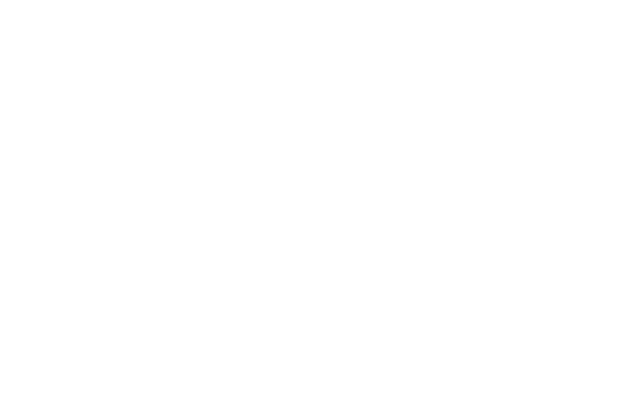
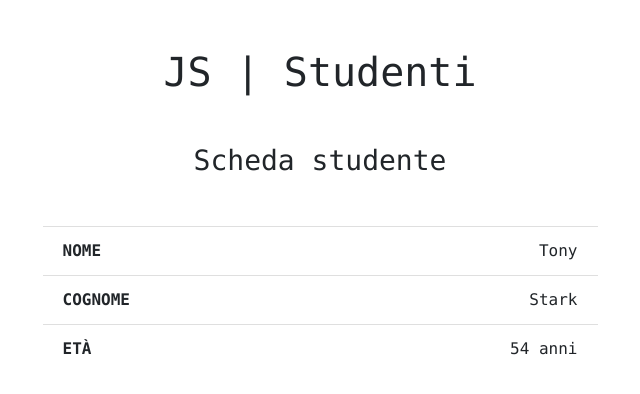
Before and after one commit to emaferr/js-oggetti-studenti, a plain HTML site: page index.html in a window 1280 px wide. Shown: the whole page, without its empty margins (320-960 px from the left). Drawn offline with nearby package versions, Linux system fonts and the light colour scheme.

Commit message:
Stampo a schermno con un ciclo for in tutte le propietà di Studenti

```diff
--- a/index.html
+++ b/index.html
@@ -13,13 +13,35 @@
     <!-- Bootstrap CSS -->
     <link rel="stylesheet" href="https://stackpath.bootstrapcdn.com/bootstrap/4.3.1/css/bootstrap.min.css" integrity="sha384-ggOyR0iXCbMQv3Xipma34MD+dH/1fQ784/j6cY/iJTQUOhcWr7x9JvoRxT2MZw1T" crossorigin="anonymous">
 
+    <!-- Style CSS -->
+    <link rel="stylesheet" href="./style.css">
+
   </head>
 
   <body>
 
+    <header>
+        <h1 class="text-monospace text-center my-5">JS | Studenti</h1>
+    </header>
+
+    <main class="container">
+
+        <div class="studente_singolo">
+
+            <h3 class="text-monospace text-center my-5">Scheda studente</h3>
+            <ul id="studente" class="list-group list-group-flush"></ul>
+
+        </div>
+
+
+    </main>
+
+
+
+
+
     <!-- My JavaScript -->
     <script src="./main.js"></script>
-
 
     <!-- jQuery first, then Popper.js, then Bootstrap JS -->
     <script src="https://code.jquery.com/jquery-3.3.1.slim.min.js" integrity="sha384-q8i/X+965DzO0rT7abK41JStQIAqVgRVzpbzo5smXKp4YfRvH+8abtTE1Pi6jizo" crossorigin="anonymous"></script>
--- a/main.js
+++ b/main.js
@@ -4,14 +4,27 @@ var studenti = {
 
     nome : "Tony" ,
     cognome : "Stark" ,
-    età : 54
+    età : 54 + " anni"
 
 }
 
 // Stampo a schermno con un ciclo for in tutte le propietà di Studenti
 
+var studenteSingolo = document.getElementById( "studente" ) ;
+
 for ( var dato in studenti) {
 
     console.log( dato , studenti [ dato ]);
 
+    studenteSingolo.insertAdjacentHTML( 'beforeend' , `
+
+    <li class="list-group-item d-flex w-100 justify-content-between" >
+
+        <span class="text-uppercase text-monospace font-weight-bold" > ${ dato } </span>
+        <span class="text-monospace" > ${ studenti[ dato ] }</span>
+
+    </li>
+
+    `)
+
 }
--- /dev/null
+++ b/style.css
@@ -0,0 +1,6 @@
+.studente_singolo {
+
+    width: 50%;
+    margin: auto;
+
+}
```
